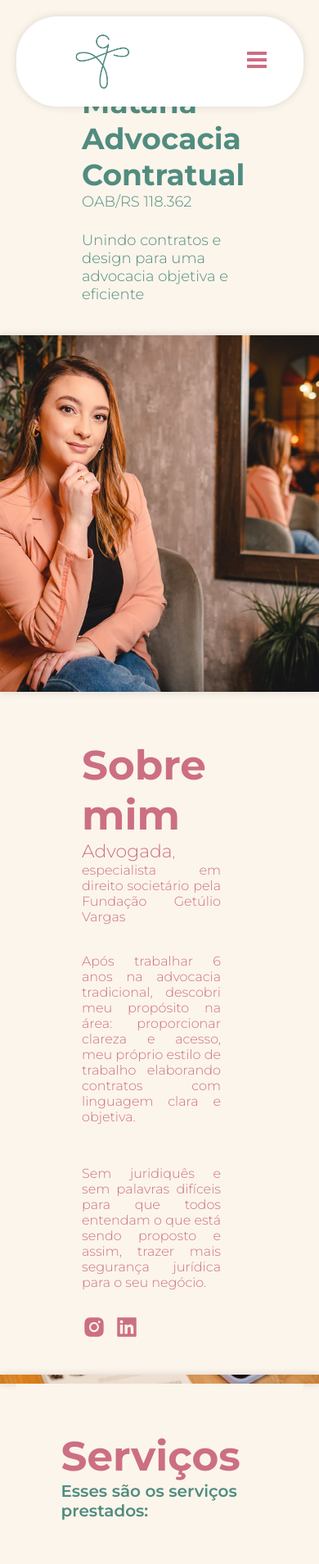
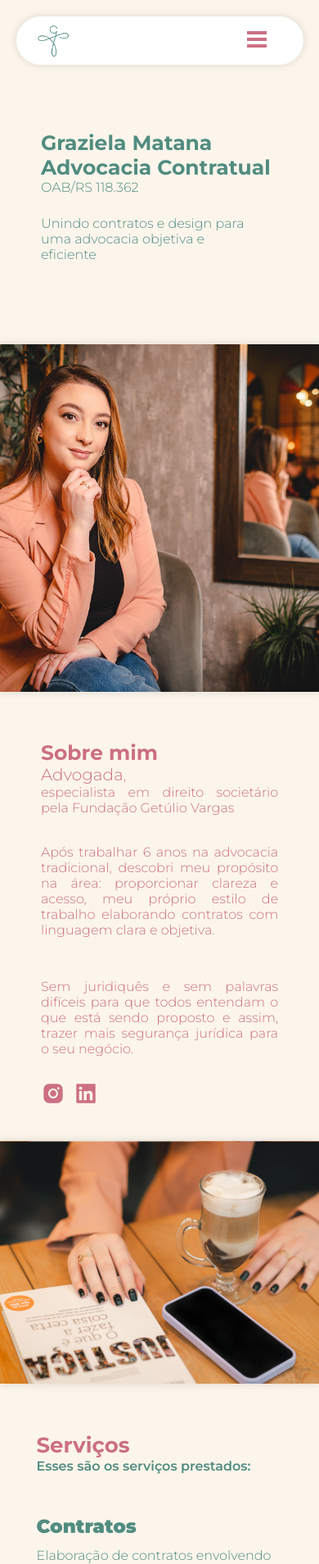
Before and after one commit to amandakehl/grazi_temp, a Next.js app: page / in a window 390 px wide. Shown: the top 1908 px of the page at 82% size. Built offline with nearby package versions, Linux system fonts and the light colour scheme.

Commit message:
ajustes gerais de responsividade

```diff
--- a/src/components/AboutComponent/styles.module.scss
+++ b/src/components/AboutComponent/styles.module.scss
@@ -119,3 +119,30 @@
     }
   }
 }
+
+@media only screen and (max-width: 540px) {
+  .aboutContent {
+    .right {
+      width: 110%;
+      padding-left: 50px;
+
+      h2 {
+        font-size: 40px;
+      }
+    }
+  }
+}
+
+@media only screen and (max-width: 393px) {
+  .aboutContent {
+    .right {
+      width: 118%;
+      h2 {
+        font-size: 25px;
+      }
+      span.information {
+        font-size: 20px;
+      }
+    }
+  }
+}
--- a/src/components/ContactComponent/styles.module.scss
+++ b/src/components/ContactComponent/styles.module.scss
@@ -162,3 +162,47 @@
     }
   }
 }
+
+@media only screen and (max-width: 540px) {
+  .both {
+    .left {
+      padding: 50px;
+      h2 {
+        font-size: 32px;
+      }
+
+      span {
+        font-size: 18px;
+      }
+
+      p {
+        font-size: 18px;
+      }
+    }
+  }
+}
+
+@media only screen and (max-width: 393px) {
+  .both {
+    .left {
+      padding: 50px;
+      h2 {
+        font-size: 28px;
+      }
+
+      span {
+        font-size: 17px;
+      }
+
+      p {
+        font-size: 17px;
+      }
+    }
+  }
+
+  // .right {
+
+  //   .form {
+  //   }
+  // }
+}
--- a/src/components/Footer/styles.module.scss
+++ b/src/components/Footer/styles.module.scss
@@ -115,12 +115,12 @@
         }
 
         .buttons {
-          display: flex;
+          display: none;
         }
       }
 
       .menus {
-        padding-left: 100px;
+        // padding-left: 100px;
         .links {
           display: flex;
           align-items: flex-start;
@@ -134,3 +134,29 @@
     }
   }
 }
+
+@media only screen and (max-width: 540px) {
+  .footer {
+    width: 100%;
+    margin-top: 15%;
+    height: 50%;
+
+    .principal {
+      .social {
+        padding-left: 50px;
+      }
+
+      .contact {
+        padding-right: 50px;
+      }
+    }
+
+    .rights {
+      padding: 25px 50px;
+    }
+  }
+}
+
+// @media only screen and (max-width: 393px) {
+
+// }
--- a/src/components/Header/index.tsx
+++ b/src/components/Header/index.tsx
@@ -10,7 +10,6 @@ export default function HeaderComponent() {
   }
 
   const handleMenu = () => {
-    console.log('asdadasdasd')
     setIsMenuOpen(!isMenuOpen);
   }
 
--- a/src/components/Header/styles.module.scss
+++ b/src/components/Header/styles.module.scss
@@ -18,14 +18,6 @@
     -moz-box-shadow: 0px 0px 10px 0px rgba(50, 50, 50, 0.15);
     box-shadow: 0px 0px 10px 0px rgba(50, 50, 50, 0.15);
 
-    @media(max-width:950px) {
-      position: fixed;
-      top: 20;
-      padding: 15px;
-      z-index: 10;
-      justify-content: space-between
-    }
-
     img {
       padding: 5px;
       margin-left: 50px;
@@ -43,30 +35,10 @@
         pointer-events: auto;
       }
 
-      @media(max-width:950px) {
-        opacity: 0;
-        pointer-events: none;
-        width: 100vw;
-        height: 100vh;
-        position: fixed;
-        top: 0;
-        left: 0;
-        align-items: center;
-        flex-direction: column;
-        background: rgba(255, 255, 255, 0.8);
-        justify-content: center;
-        z-index: 5;
-      }
-
       li {
         padding-left: 35px;
         font-weight: 600;
         transition: filter 0.2s;
-
-        @media(max-width:950px) {
-          padding: 10px 0px;
-          font-size: 20px;
-        }
 
         &:hover {
           color: var(--pink-500);
@@ -85,8 +57,62 @@
   svg {
     fill: var(--pink-500);
   }
+}
 
-  @media(max-width:950px) {
+@media only screen and (max-width: 950px) {
+  .sticky {
+    .header {
+      height: 10%;
+      position: fixed;
+      top: 20;
+      padding: 15px;
+      z-index: 10;
+      justify-content: space-between;
+
+        img {
+          padding: 0;
+          margin-left: 10px;
+          width: 50px;
+          height: 50px;
+        }
+
+
+        ul {
+          opacity: 0;
+          pointer-events: none;
+          width: 100vw;
+          height: 100vh;
+          position: fixed;
+          top: 0;
+          left: 0;
+          align-items: center;
+          flex-direction: column;
+          background: rgba(255, 255, 255, 0.8);
+          justify-content: center;
+          z-index: 5;
+
+        li {
+          padding: 10px 0px;
+          font-size: 20px;
+        }
+      }
+    }
+  }
+
+  .btn_menu {
     display: block;
   }
 }
+
+@media only screen and (max-width: 393px) {
+  .sticky {
+    .header {
+      height: 7%;
+
+      img {
+        width: 40px;
+        height: 40px;
+      }
+    }
+  }
+}
--- a/src/components/HomeComponent/styles.module.scss
+++ b/src/components/HomeComponent/styles.module.scss
@@ -74,6 +74,7 @@
   .homeContent {
     display: flex;
     flex-direction: column;
+    padding-top: 10%;
 
     .left {
       width: 100%;
@@ -95,3 +96,27 @@
     }
   }
 }
+
+@media only screen and (max-width: 540px) {
+  .homeContent {
+    width: 100%;
+
+    .left {
+      padding-left: 50px;
+    }
+  }
+}
+
+@media only screen and (max-width: 393px) {
+  .homeContent {
+    .left {
+      h1 {
+        font-size: 25px;
+      }
+
+      span {
+        font-size: 16px;
+      }
+    }
+  }
+}
--- a/src/components/Newsletter/styles.module.scss
+++ b/src/components/Newsletter/styles.module.scss
@@ -40,8 +40,8 @@
         color: var(--white);
         font-size: 20px;
         font-weight: 800;
+        transition: 0.2s;
 
-        transition: 0.2s;
         &:hover {
           background-color: var(--pink-500);
         }
@@ -57,9 +57,6 @@
 
 @media only screen and (max-width: 1200px) {
   .newsletter {
-    // img {
-    //   width: 20%;
-    // }
     .information {
       width: 70%;
     }
@@ -77,3 +74,16 @@
     }
   }
 }
+
+@media only screen and (max-width: 393px) {
+  .newsletter {
+    padding-left: 50px;
+    // .information {
+    //   form {
+    //     input {
+
+    //     }
+    //   }
+    // }
+  }
+}
--- a/src/components/ServiceGridComponent/styles.module.scss
+++ b/src/components/ServiceGridComponent/styles.module.scss
@@ -44,3 +44,28 @@
     }
   }
 }
+
+@media only screen and (max-width: 540px) {
+  .serviceGridItem {
+    .title {
+      font-size: 26px;
+    }
+
+    .content {
+      font-size: 16px;
+    }
+  }
+}
+
+@media only screen and (max-width: 393px) {
+  .serviceGridItem {
+    .title {
+      font-size: 23px;
+      padding: 30px 0 12px;
+    }
+
+    .content {
+      font-size: 16px;
+    }
+  }
+}
--- a/src/components/ServicesComponent/styles.module.scss
+++ b/src/components/ServicesComponent/styles.module.scss
@@ -53,3 +53,32 @@
     }
   }
 }
+
+@media only screen and (max-width: 540px) {
+  .service {
+    margin-top: 15%;
+    padding-left: 25px;
+    justify-content: normal;
+
+    h2 {
+      padding-top: 0;
+      font-size: 40px;
+    }
+
+    .grid {
+      padding: 20px 0;
+    }
+  }
+}
+
+@media only screen and (max-width: 393px) {
+  .service {
+    h2 {
+      font-size: 26px;
+    }
+
+    .subtitle {
+      font-size: 16px;
+    }
+  }
+}
```
